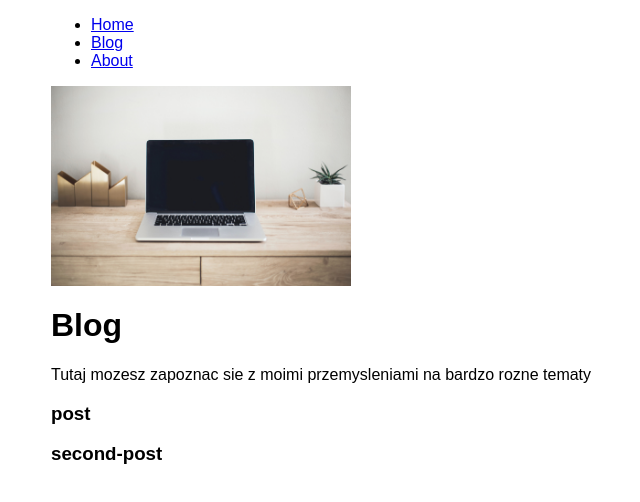
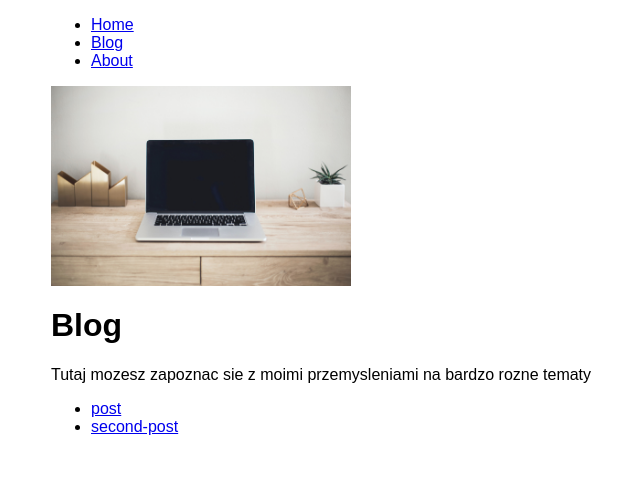
Before and after one commit to lukaszrogut/gatsbyblog, a Gatsby site: page /blog in a window 1280 px wide. Shown: the whole page, without its empty margins (289-929 px from the left). Built offline with nearby package versions, Linux system fonts and the light colour scheme; Gatsby itself is replaced by a stand-in of ours.

Commit message:
proper page data layer

```diff
--- a/gatsby-config.js
+++ b/gatsby-config.js
@@ -9,8 +9,8 @@ module.exports = {
     {
       resolve: "gatsby-source-filesystem",
       options: {
-        name: `blog`,
-        path: `${__dirname}/blog`,
+        name: "blog",
+        path: `${__dirname}/blogpost`,
       }
     },
   ],
--- a/src/pages/blog.js
+++ b/src/pages/blog.js
@@ -1,29 +1,33 @@
 import * as React from "react"
 import Layout from '../components/layout'
-import { useStaticQuery, graphql } from "gatsby"
+import { graphql, Link } from "gatsby"
 
-const Blog = () => {
-    const data = useStaticQuery(graphql`
-        query {
-            allFile {
-                nodes {
-                    name
-                }
-            }
-        }
-
-    `)
+const Blog = ({data}) => {
     return (
         <Layout
             pageTitle="Blog"
             pageHeading="Blog"
         >
             <p>Tutaj mozesz zapoznac sie z moimi przemysleniami na bardzo rozne tematy</p>
-            {data.allFile.nodes.map(post => {
-                return <h3>{post.name}</h3>
-            })}
+            <ul>
+                {data.allFile.nodes.map(post => {
+                    return (
+                        <li key={post.name}><Link to={post.name}>{post.name}</Link></li>
+                    )
+                })}
+            </ul>
         </Layout>
     )
 }
 
+export const query = graphql`
+    query {
+        allFile {
+            nodes {
+                name
+            }
+        }
+    }
+`
+
 export default Blog
```
Also changed, not shown: blogpost/post.mdx (added), blogpost/second-post.mdx (added).
